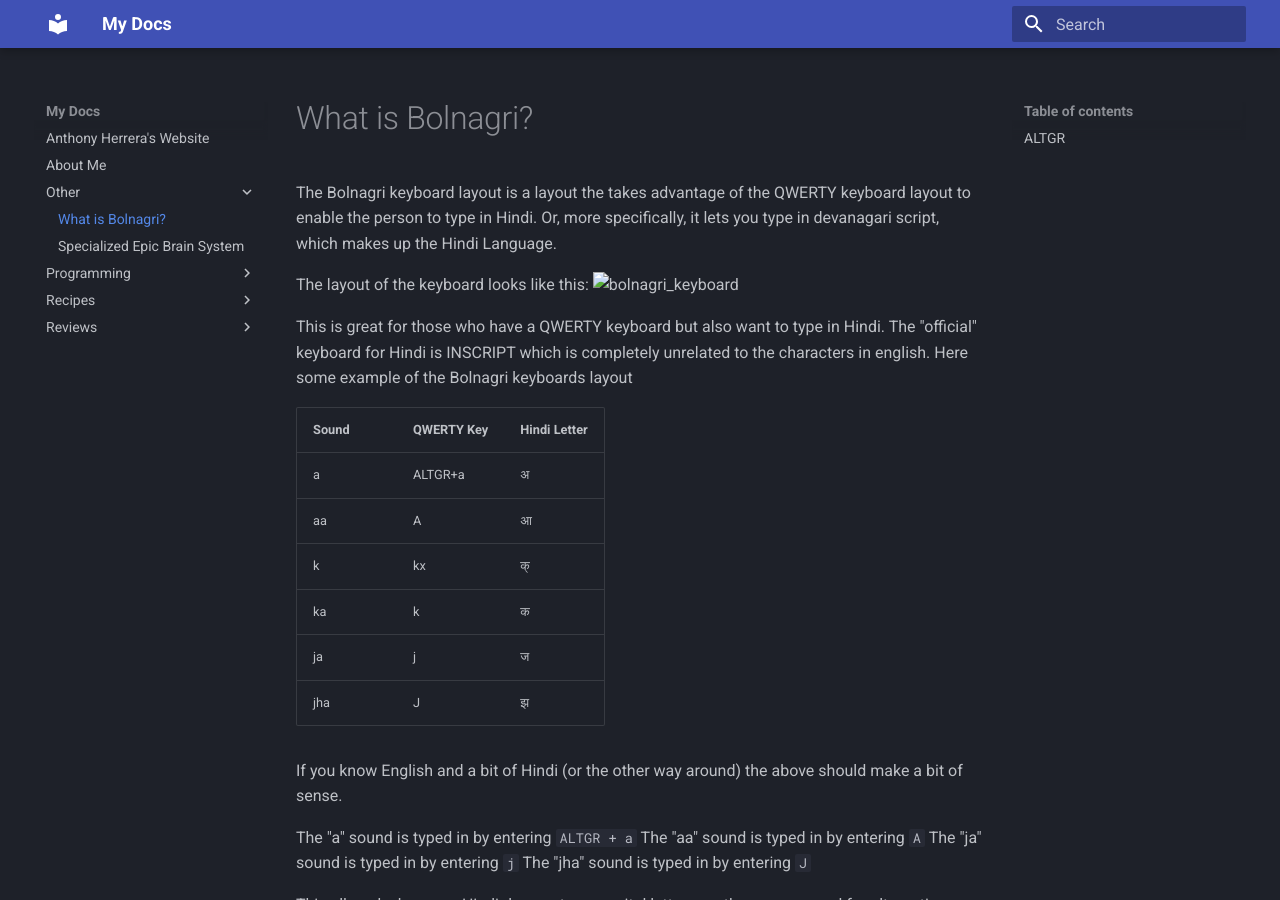
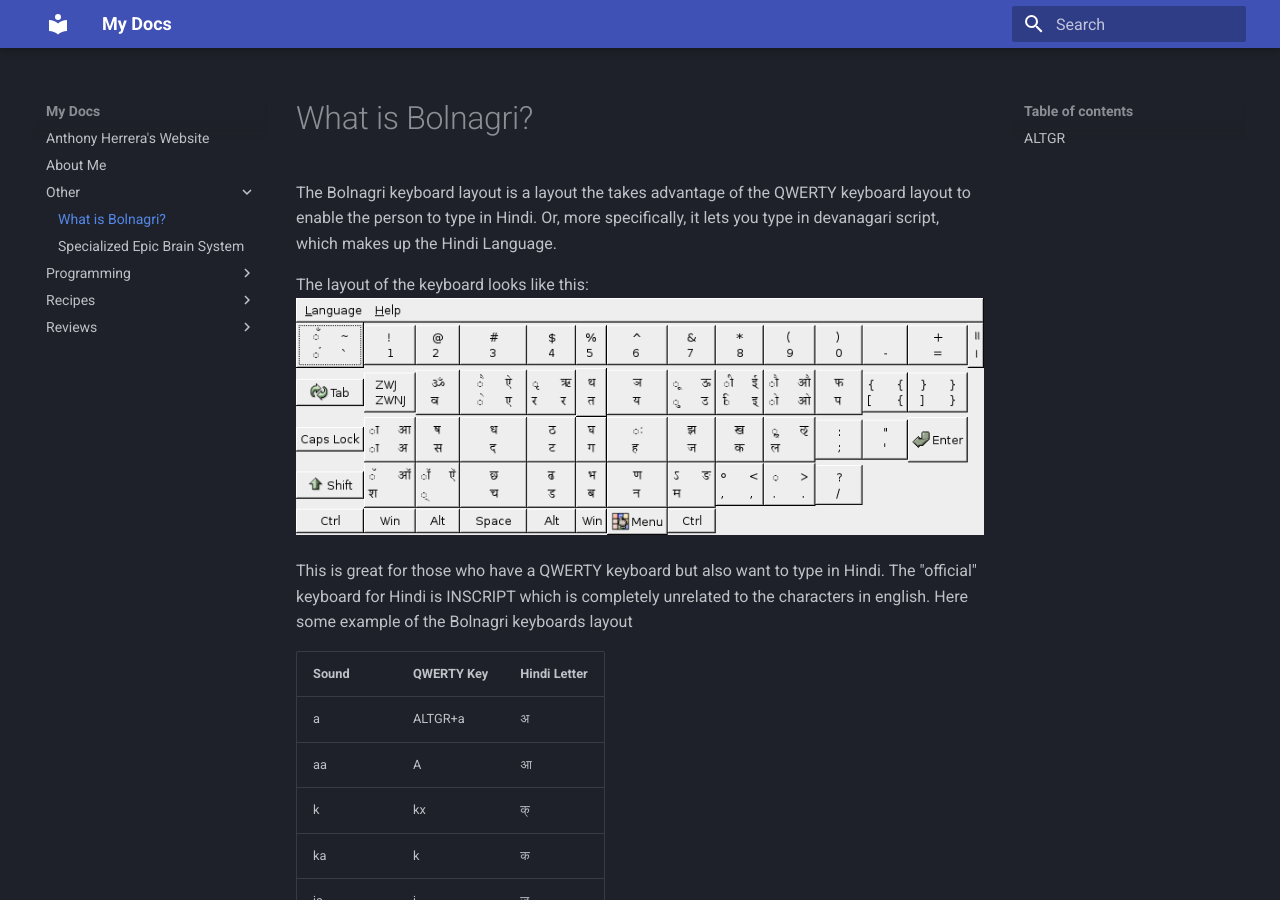
Before and after one commit to acherrera/anthony-herrera, an MkDocs documentation site: the page built from docs/other/Bolnagri Keyboard.md, in a window 1280 px wide and 900 px high. Built offline with MkDocs 1.6.1 and Material for MkDocs 9.7.7, drawn with Linux system fonts in a browser that asks for light colours.

Commit message:
fixed minor issue

```diff
--- a/docs/other/Bolnagri Keyboard.md
+++ b/docs/other/Bolnagri Keyboard.md
@@ -12,7 +12,7 @@ The Bolnagri keyboard layout is a layout the takes advantage of the QWERTY keybo
 Or, more specifically, it lets you type in devanagari script, which makes up the Hindi Language.
 
 The layout of the keyboard looks like this:
-![bolnagri_keyboard](../../site/images/posts/bolnagri_keyboard.png)
+![bolnagri_keyboard](../images/posts/bolnagri_keyboard.png)
 
 This is great for those who have a QWERTY keyboard but also want to type in Hindi. The "official" keyboard for Hindi is INSCRIPT which is completely unrelated to the characters in english. Here some example of the Bolnagri keyboards layout
 
```
